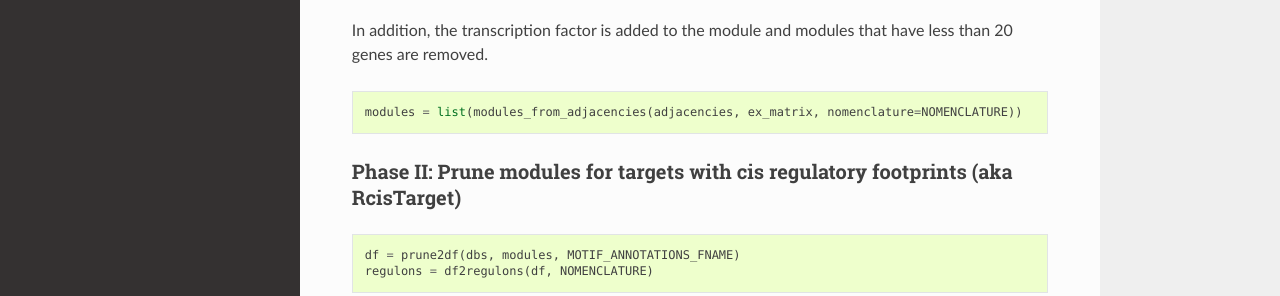
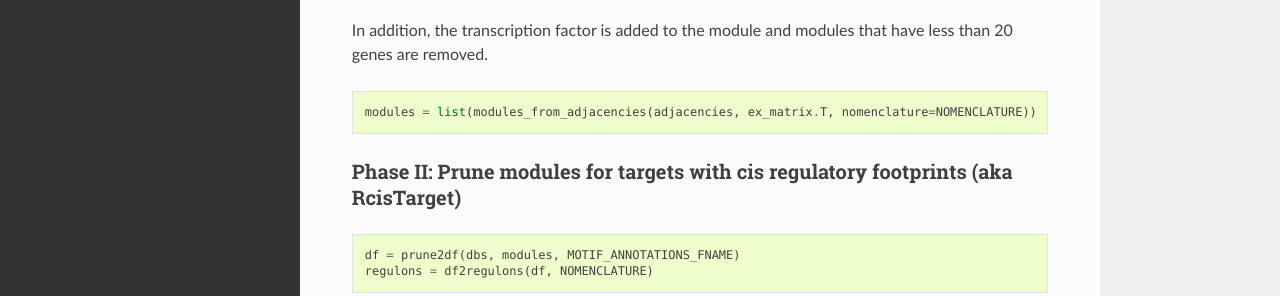
Before and after one commit to aertslab/pySCENIC, a Sphinx documentation site: the page built from docs/index.rst, in a window 1280 px wide and 900 px high, scrolled down 4805 px. Shown: the part 155-451 px from the top of the window. Built offline with Sphinx 7.4.7 and the Read the Docs theme 2.0.0, drawn with Linux system fonts in a browser that asks for light colours.

Commit message:
Fixed tutorial.

```diff
--- a/README.rst
+++ b/README.rst
@@ -252,7 +252,7 @@ In addition, the transcription factor is added to the module and modules that ha
 
 .. code-block:: python
 
-    modules = list(modules_from_adjacencies(adjacencies, ex_matrix, nomenclature=NOMENCLATURE))
+    modules = list(modules_from_adjacencies(adjacencies, ex_matrix.T, nomenclature=NOMENCLATURE))
 
 
 Phase II: Prune modules for targets with cis regulatory footprints (aka RcisTarget)
--- a/docs/index.rst
+++ b/docs/index.rst
@@ -251,7 +251,7 @@ In addition, the transcription factor is added to the module and modules that ha
 
 .. code-block:: python
 
-    modules = list(modules_from_adjacencies(adjacencies, ex_matrix, nomenclature=NOMENCLATURE))
+    modules = list(modules_from_adjacencies(adjacencies, ex_matrix.T, nomenclature=NOMENCLATURE))
 
 
 Phase II: Prune modules for targets with cis regulatory footprints (aka RcisTarget)
```
